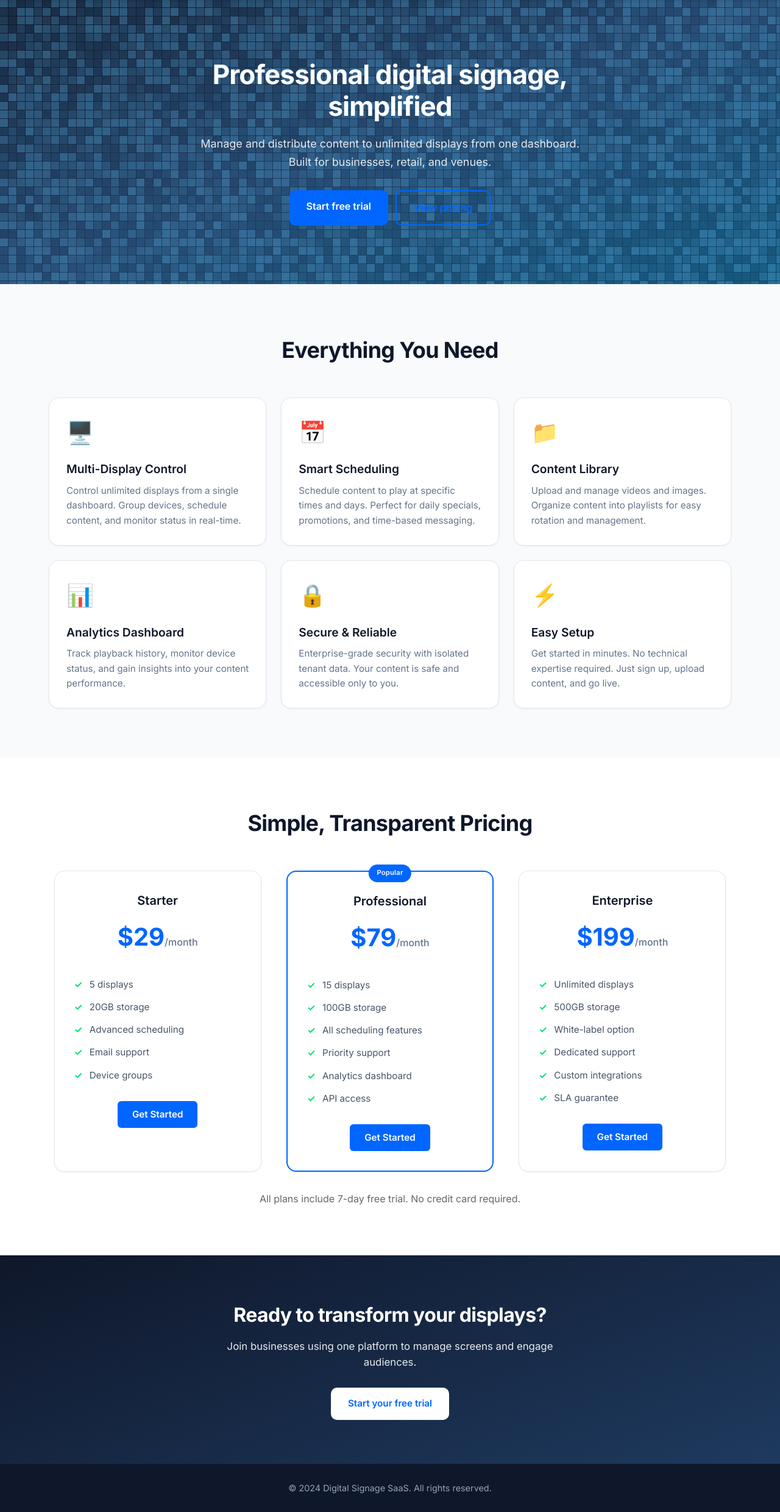
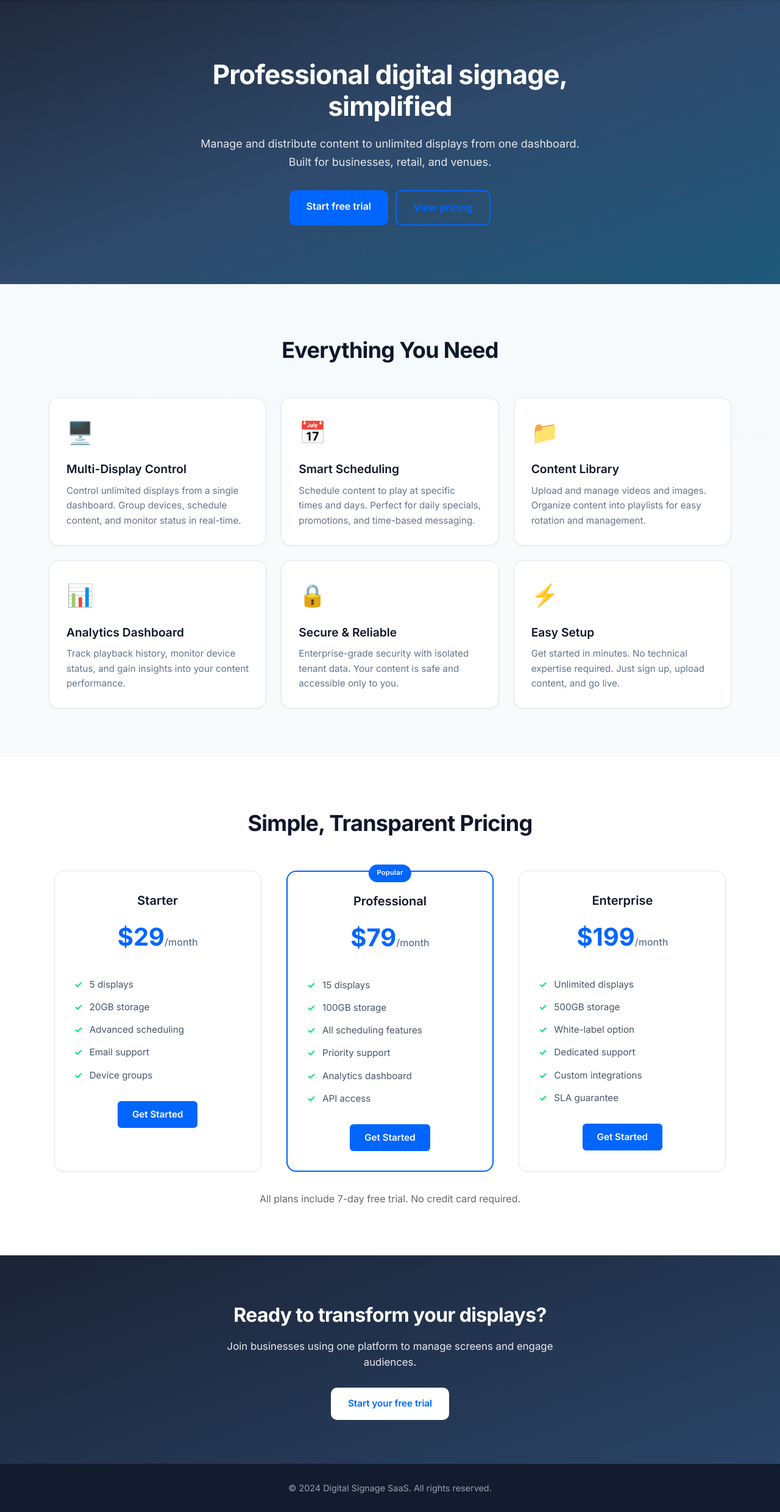
Before and after one commit to benzoxerxi/Digital-Signage, a Flask app: page / in a window 1280 px wide. Shown: the part 76-2556 px from the top of the page at 61% size. Run offline with Flask 3, Linux system fonts and the light colour scheme.

Commit message:
Refactor landing page layout and styles for improved visual experience
Updated the landing page by restructuring the HTML and CSS for better organization and clarity. Introduced a new landing-wrap class for layout management, adjusted pixel background opacity and blur effects, and refined background colors for various sections. Enhanced the JavaScript to accommodate the new canvas element for the pixel background, ensuring a cohesive design across the page.

```diff
--- a/digital-signage-saas/templates/landing.html
+++ b/digital-signage-saas/templates/landing.html
@@ -6,29 +6,42 @@
 <style>
     .landing-page { max-width: 1120px; margin: 0 auto; padding: 0 1.5rem; }
 
+    /* Full-page animated pixel background (blurred so content stays clear) */
+    .landing-wrap {
+        position: relative;
+        min-height: 100vh;
+    }
+    .landing-pixel-bg {
+        position: fixed;
+        inset: 0;
+        z-index: 0;
+        opacity: 0.5;
+        filter: blur(10px);
+        pointer-events: none;
+    }
+    .landing-pixel-bg canvas {
+        display: block;
+        width: 100%;
+        height: 100%;
+        object-fit: cover;
+    }
+    .landing-wrap .hero,
+    .landing-wrap .features,
+    .landing-wrap .pricing,
+    .landing-wrap .cta-section,
+    .landing-wrap .landing-footer {
+        position: relative;
+        z-index: 1;
+    }
+
     .hero {
-        position: relative;
-        background: linear-gradient(160deg, #0f172a 0%, #1e3a5f 50%, #0c4a6e 100%);
+        background: linear-gradient(160deg, rgba(15, 23, 42, 0.92) 0%, rgba(30, 58, 95, 0.92) 50%, rgba(12, 74, 110, 0.92) 100%);
         color: white;
         padding: 6rem 1.5rem;
         text-align: center;
         overflow: hidden;
     }
-    .hero-pixel-bg {
-        position: absolute;
-        inset: 0;
-        z-index: 0;
-        opacity: 0.7;
-    }
-    .hero-pixel-bg canvas {
-        display: block;
-        width: 100%;
-        height: 100%;
-        object-fit: cover;
-    }
     .hero .container {
-        position: relative;
-        z-index: 1;
         max-width: 640px;
         margin: 0 auto;
     }
@@ -60,7 +73,7 @@
 
     .features {
         padding: 5rem 1.5rem;
-        background: #f8fafc;
+        background: rgba(248, 250, 252, 0.94);
     }
     .features .container {
         max-width: 1120px;
@@ -109,6 +122,7 @@
 
     .pricing {
         padding: 5rem 1.5rem;
+        background: rgba(255, 255, 255, 0.7);
     }
     .pricing .container {
         max-width: 1120px;
@@ -200,7 +214,7 @@
     }
 
     .cta-section {
-        background: linear-gradient(160deg, #0f172a 0%, #1e3a5f 100%);
+        background: linear-gradient(160deg, rgba(15, 23, 42, 0.95) 0%, rgba(30, 58, 95, 0.95) 100%);
         color: white;
         padding: 4.5rem 1.5rem;
         text-align: center;
@@ -227,7 +241,7 @@
     }
 
     .landing-footer {
-        background: #0f172a;
+        background: rgba(15, 23, 42, 0.98);
         color: #94a3b8;
         padding: 1.75rem 1.5rem;
         text-align: center;
@@ -239,20 +253,18 @@
 {% block extra_js %}
 <script>
 (function() {
-    var canvas = document.getElementById('hero-pixel-canvas');
+    var canvas = document.getElementById('landing-pixel-canvas');
     if (!canvas) return;
     var ctx = canvas.getContext('2d');
     var width = 0, height = 0;
-    var cell = 14;
+    var cell = 16;
     var cols = 0, rows = 0;
     var phases = [];
     var start = null;
 
     function resize() {
-        var section = canvas.closest('.hero');
-        if (!section) return;
-        width = section.offsetWidth;
-        height = section.offsetHeight;
+        width = window.innerWidth;
+        height = window.innerHeight;
         canvas.width = width;
         canvas.height = height;
         cols = Math.ceil(width / cell) + 2;
@@ -288,11 +300,12 @@
 {% endblock %}
 
 {% block content %}
+<div class="landing-wrap">
+<div class="landing-pixel-bg" aria-hidden="true">
+    <canvas id="landing-pixel-canvas"></canvas>
+</div>
 <!-- Hero Section -->
 <section class="hero">
-    <div class="hero-pixel-bg" aria-hidden="true">
-        <canvas id="hero-pixel-canvas"></canvas>
-    </div>
     <div class="container">
         <h1>Professional digital signage, simplified</h1>
         <p>Manage and distribute content to unlimited displays from one dashboard. Built for businesses, retail, and venues.</p>
@@ -383,4 +396,5 @@
 <footer class="landing-footer">
     <p>&copy; 2024 Digital Signage SaaS. All rights reserved.</p>
 </footer>
+</div>
 {% endblock %}
```
